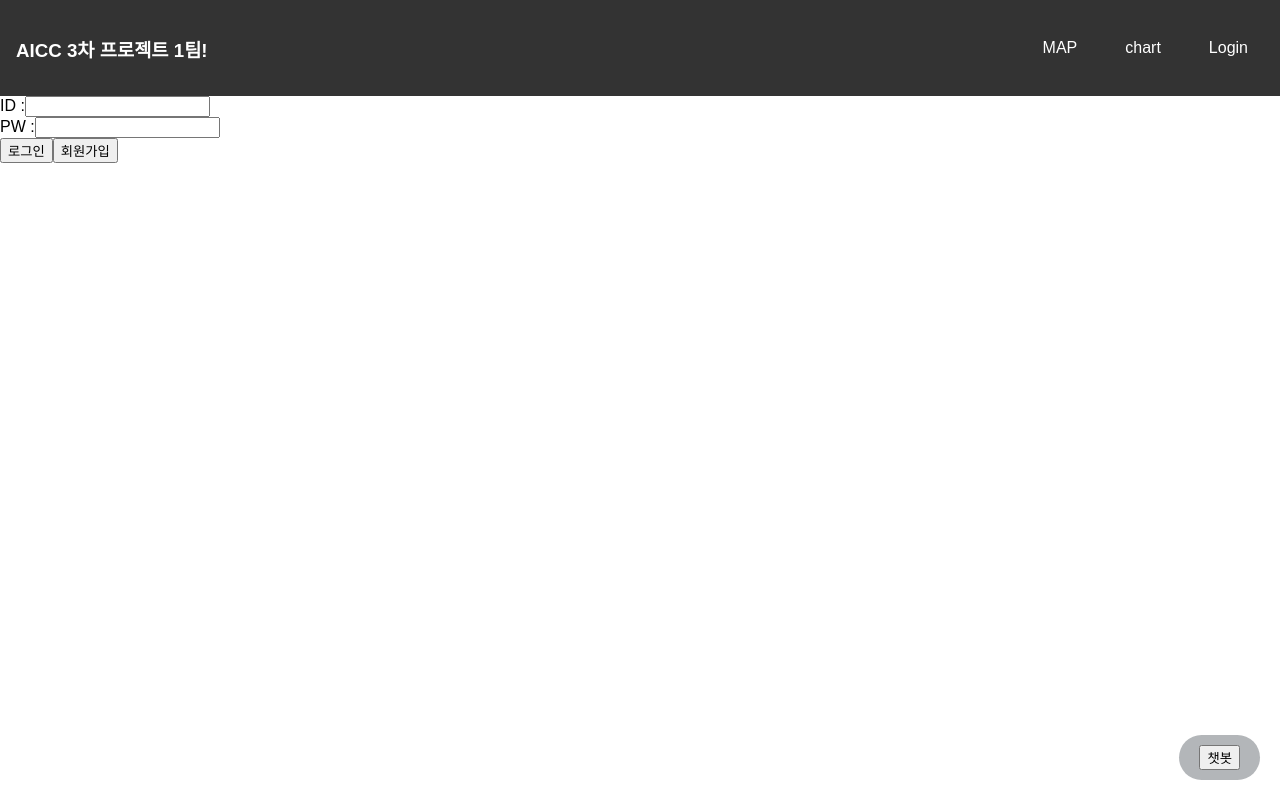
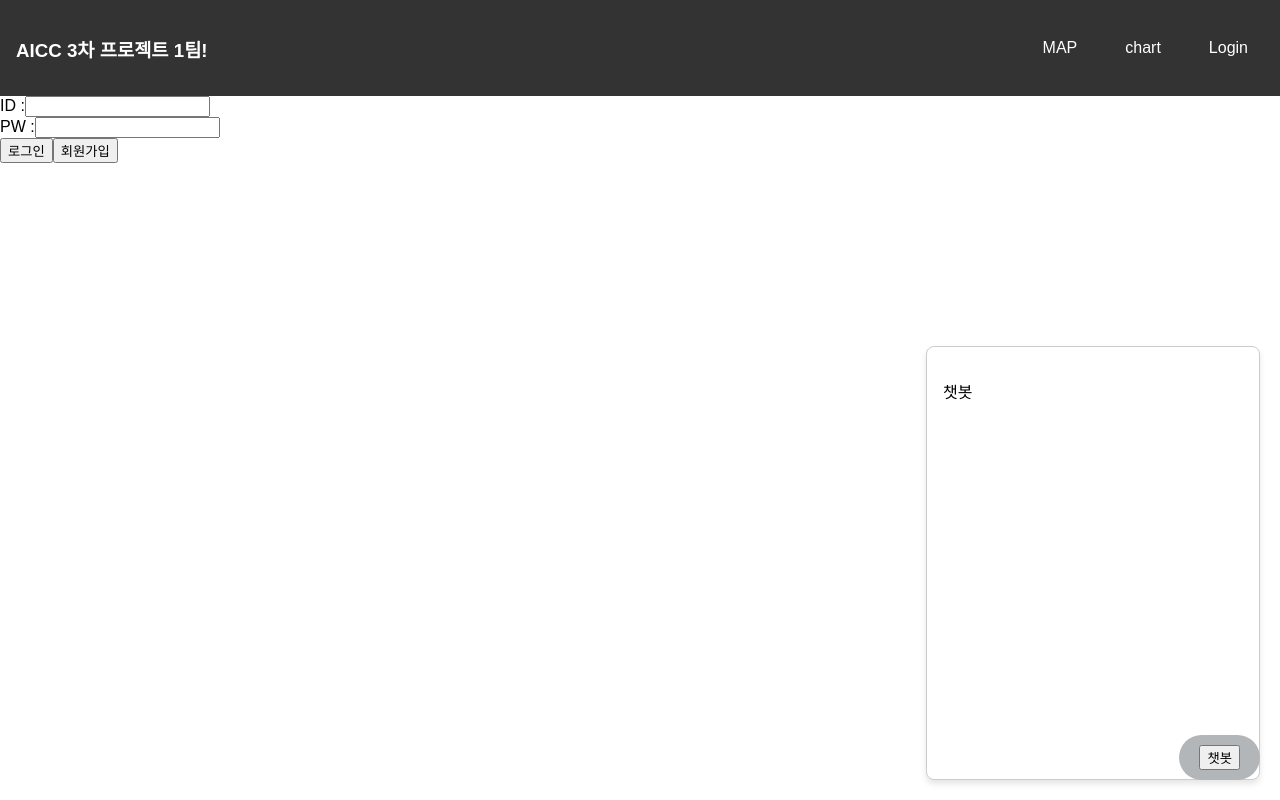
Before and after one commit to ParkWonBin/Codelabit_AICC_Project_03, a React (Create React App) app in the folder react-test/: page /login in a window 1280 px wide. Both pictures are taken after a click on the button "챗봇". Built offline with nearby package versions, Linux system fonts and the light colour scheme.

Commit message:
챗봇 클릭하면 채팅창(그냥 네모난 div) 표시

```diff
--- a/react-test/src/App.js
+++ b/react-test/src/App.js
@@ -24,7 +24,7 @@ function App() {
 
         {/* 메뉴별 화면 나오는곳 */}
         <Routes>
-        <Route path="/map" element={<MapImage src={'/MAP.jpg'} />} />
+          <Route path="/map" element={<MapImage src={'/MAP.jpg'} />} />
 <Route path="/chart" element={<ChartImage src={'/chart.png'} />} />
           {/* <Route path="/chart" element={<ChartImage data={chartData} src={imgSrc} />} />  */}
           <Route path="/login" element={<LoginForm />} />
--- a/react-test/src/commponent/chatbot.js
+++ b/react-test/src/commponent/chatbot.js
@@ -1,7 +1,6 @@
 import React, { useState } from 'react';
 
-function Chatbot() { // Changed the component name to start with an uppercase letter
-
+function Chatbot() {
   const [isChatbotOpen, setIsChatbotOpen] = useState(false);
 
   const toggleChatbot = () => {
@@ -9,10 +8,32 @@ function Chatbot() { // Changed the component name to start with an uppercase le
   };
 
   return (
-    <div className="chatbot-button-container">
+    <div className="chatbot-container">
+      <div className="chatbot-button-container">
         <button onClick={toggleChatbot}>챗봇</button>
+      </div>
+
+      {isChatbotOpen && (
+        <div className="chatbot-chat-container" style={chatbotStyle}>
+
+          <p>챗봇</p>
+        </div>
+      )}
     </div>
   );
 }
 
-export default Chatbot; // Updated the export name to match the component name
+const chatbotStyle = {
+  width: '300px',
+  height: '400px',
+  border: '1px solid #ccc',
+  borderRadius: '8px',
+  padding: '16px',
+  position: 'fixed',
+  bottom: '20px',
+  right: '20px',
+  backgroundColor: '#fff',
+  boxShadow: '0 4px 6px rgba(0, 0, 0, 0.1)'
+};
+
+export default Chatbot;
```
